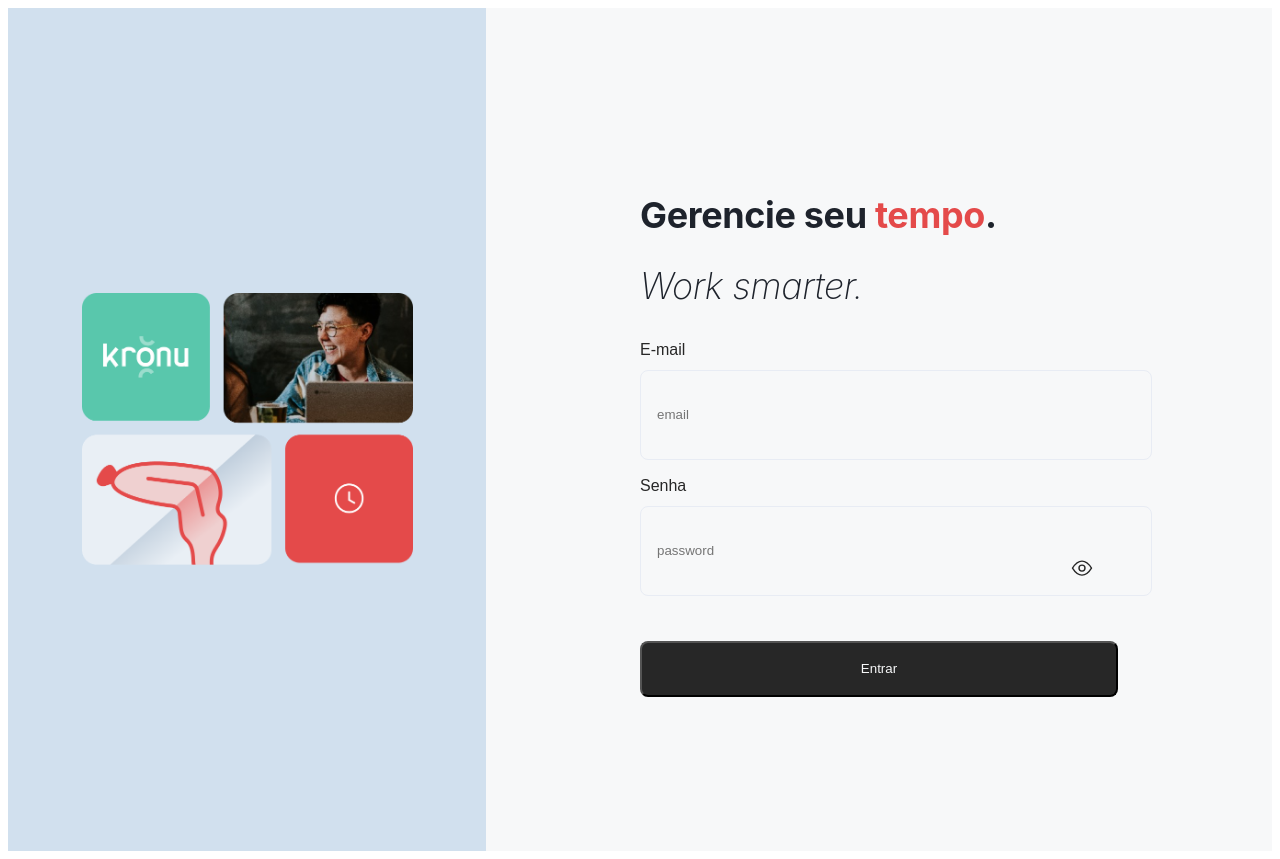
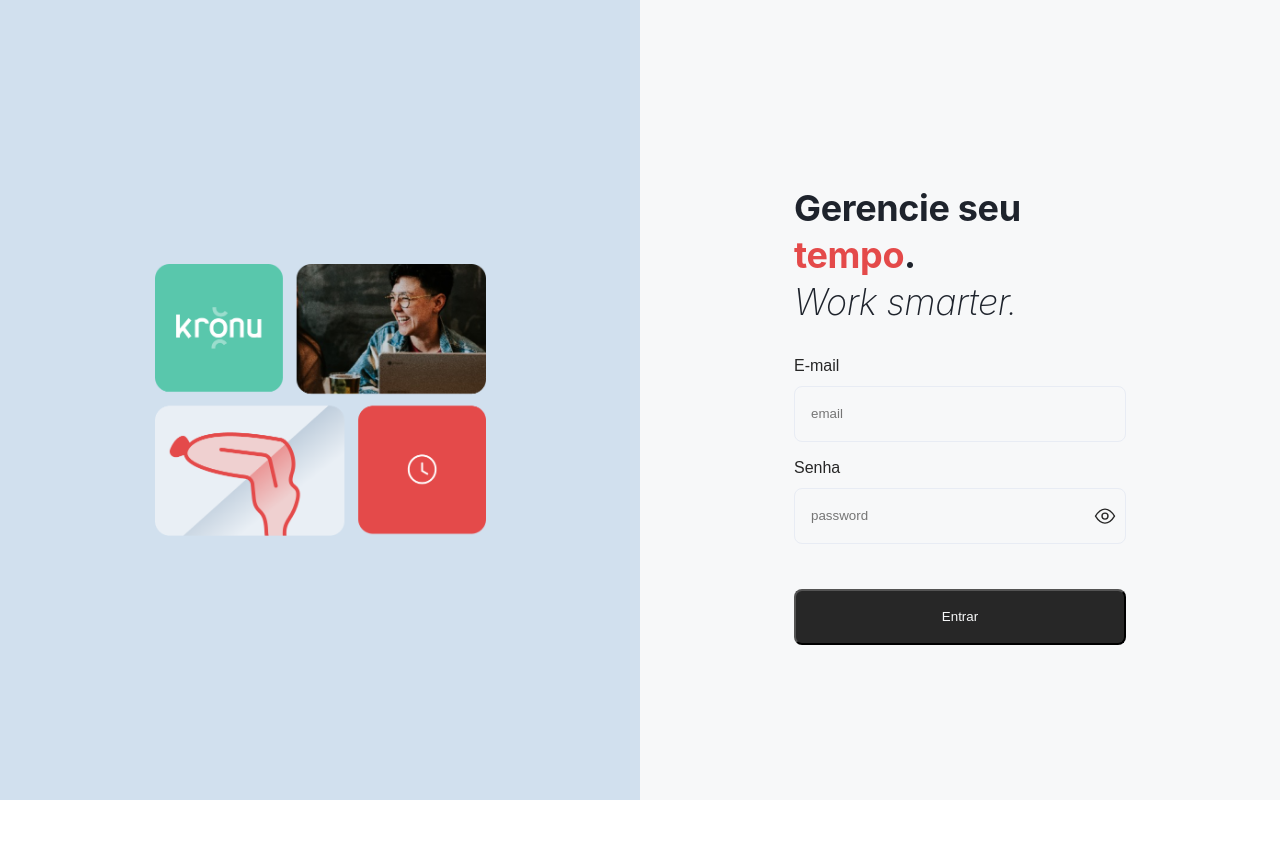
Before and after one commit to Jrockbritto/fir-frontend, a Next.js app: page /login in a window 1280 px wide. After the commit the page ends 800 px from the top, so only its background shows below. Built offline with nearby package versions, Linux system fonts and the light colour scheme.

Commit message:
fix: margin and padding in all contexts

```diff
--- a/src/styles/globals.ts
+++ b/src/styles/globals.ts
@@ -1,6 +1,15 @@
-import { createGlobalStyle } from "styled-components";
+import { createGlobalStyle } from 'styled-components'
 
 const GlobalStyles = createGlobalStyle`
+  * {
+      margin: 0;
+      padding: 0;
+      box-sizing: border-box;
+      -webkit-font-smoothing: antialiased;
+      -moz-osx-font-smoothing: grayscale;
+
+  }
+
   .main {
     display: flex;
     flex-direction: column;
```
